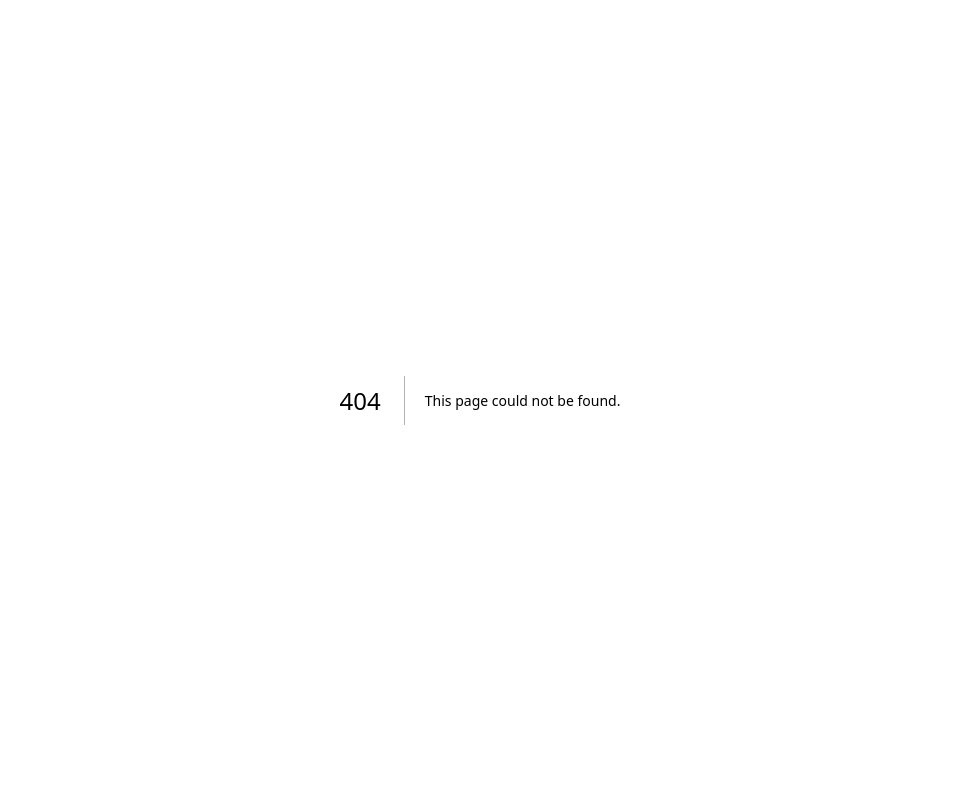
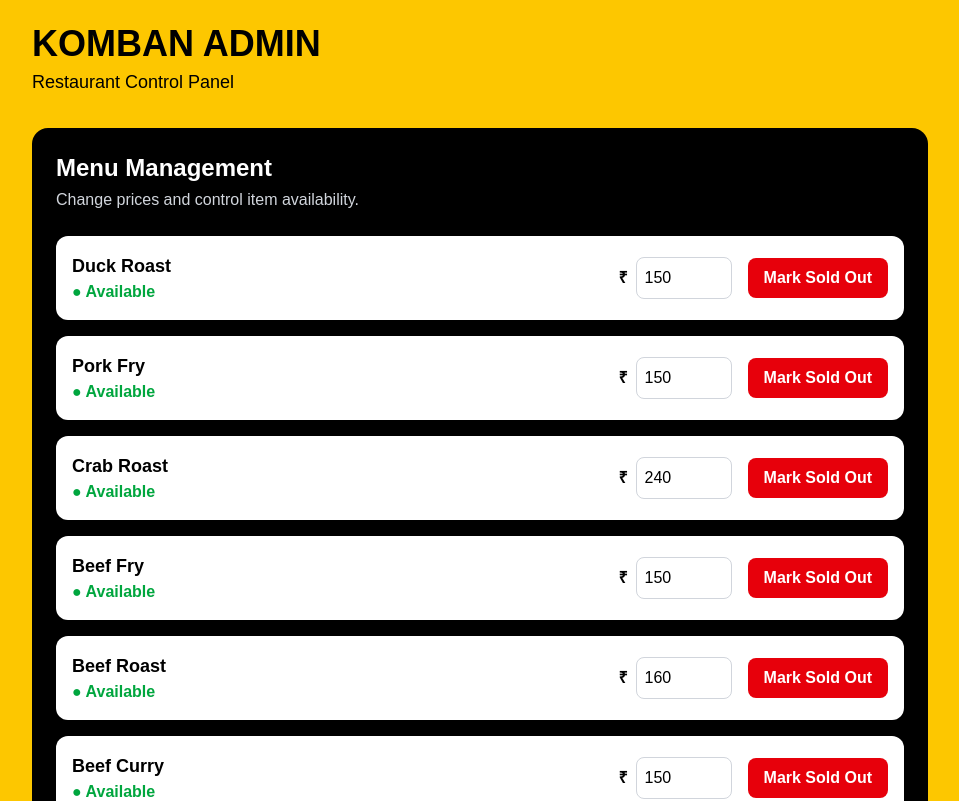
Before and after one commit to kadamkodekombanshapp-collab/-komban-ordering, a Next.js app in the folder app/: page /admin in a window 1280 px wide. Before the commit this address had no page. Shown: the top 801 px of the page, without its empty margins (160-1119 px from the left). Built offline with nearby package versions, Linux system fonts and the light colour scheme; no server answers.

Commit message:
Add Supabase menu availability and ordering updates

```diff
--- /dev/null
+++ b/app/app/admin/page.tsx
@@ -0,0 +1,141 @@
+"use client";
+
+import { useEffect, useState } from "react";
+import { supabase } from "../../lib/supabase";
+
+type MenuItem = {
+  name: string;
+  price: number;
+  available: boolean;
+};
+
+const initialMenu: MenuItem[] = [
+  { name: "Duck Roast", price: 150, available: true },
+  { name: "Pork Fry", price: 150, available: true },
+  { name: "Crab Roast", price: 240, available: true },
+  { name: "Beef Fry", price: 150, available: true },
+  { name: "Beef Roast", price: 160, available: true },
+  { name: "Beef Curry", price: 150, available: true },
+  { name: "Botti Fry", price: 70, available: true },
+  { name: "Naadan Kozhi", price: 150, available: true },
+  { name: "Chicken Curry", price: 120, available: true },
+  { name: "Chicken Roast", price: 140, available: true },
+  { name: "Chicken Fry", price: 150, available: true },
+  { name: "Chicken 65", price: 160, available: true },
+];
+
+export default function AdminPage() {
+  const [menu, setMenu] = useState(initialMenu);
+  useEffect(() => {
+  const savedMenu = localStorage.getItem("kombanMenu");
+
+  if (savedMenu) {
+    try {
+      setMenu(JSON.parse(savedMenu));
+    } catch {
+      console.error("Could not load saved menu");
+    }
+  }
+}, []);
+
+useEffect(() => {
+  localStorage.setItem("kombanMenu", JSON.stringify(menu));
+}, [menu]);
+
+  const changePrice = (index: number, price: number) => {
+    setMenu((current) =>
+      current.map((item, i) =>
+        i === index ? { ...item, price } : item
+      )
+    );
+  };
+
+  const toggleAvailability = async (index: number) => {
+  const item = menu[index];
+  const newAvailability = !item.available;
+
+  const { error } = await supabase
+    .from("menu_items")
+    .update({ available: newAvailability })
+    .eq("name", item.name);
+
+  if (error) {
+    console.error("Supabase update failed:", error);
+    alert("Could not update item. Please try again.");
+    return;
+  }
+
+  setMenu((current) =>
+    current.map((menuItem, i) =>
+      i === index
+        ? { ...menuItem, available: newAvailability }
+        : menuItem
+    )
+  );
+};
+  return (
+    <main className="min-h-screen bg-yellow-400 p-6 text-black">
+      <div className="mx-auto max-w-4xl">
+        <h1 className="text-4xl font-black">KOMBAN ADMIN</h1>
+        <p className="mt-1 text-lg">Restaurant Control Panel</p>
+
+        <div className="mt-8 rounded-2xl bg-black p-6 text-white">
+          <h2 className="text-2xl font-bold">Menu Management</h2>
+          <p className="mt-1 text-gray-300">
+            Change prices and control item availability.
+          </p>
+
+          <div className="mt-6 space-y-4">
+            {menu.map((item, index) => (
+              <div
+                key={item.name}
+                className="rounded-xl bg-white p-4 text-black"
+              >
+                <div className="flex flex-wrap items-center gap-4">
+                  <div className="min-w-48 flex-1">
+                    <h3 className="text-lg font-bold">{item.name}</h3>
+
+                    <p
+                      className={
+                        item.available
+                          ? "font-semibold text-green-600"
+                          : "font-semibold text-red-600"
+                      }
+                    >
+                      {item.available ? "● Available" : "● Sold Out"}
+                    </p>
+                  </div>
+
+                  <div className="flex items-center gap-2">
+                    <span className="font-bold">₹</span>
+
+                    <input
+                      type="number"
+                      min="0"
+                      value={item.price}
+                      onChange={(e) =>
+                        changePrice(index, Number(e.target.value))
+                      }
+                      className="w-24 rounded-lg border border-gray-300 p-2"
+                    />
+                  </div>
+
+                  <button
+                    onClick={() => toggleAvailability(index)}
+                    className={
+                      item.available
+                        ? "rounded-lg bg-red-600 px-4 py-2 font-bold text-white"
+                        : "rounded-lg bg-green-600 px-4 py-2 font-bold text-white"
+                    }
+                  >
+                    {item.available ? "Mark Sold Out" : "Make Available"}
+                  </button>
+                </div>
+              </div>
+            ))}
+          </div>
+        </div>
+      </div>
+    </main>
+  );
+}
--- a/app/app/page.tsx
+++ b/app/app/page.tsx
@@ -1,6 +1,7 @@
 "use client";
 
 import { useEffect, useState } from "react";
+import { supabase } from "../lib/supabase";
 
 type MenuItem = {
   name: string;
@@ -35,6 +36,32 @@ const menu: MenuItem[] = [
 
   export default function Home() {
   const [table, setTable] = useState("");
+ const [liveMenu, setLiveMenu] = useState<MenuItem[]>([]);
+
+useEffect(() => {
+  const loadMenu = async () => {
+    const { data, error } = await supabase
+      .from("menu_items")
+      .select("name, price, category, available");
+
+    if (error) {
+      console.error("Could not load menu:", error);
+      return;
+    }
+
+    setLiveMenu(
+      (data ?? [])
+        .filter((item) => item.available !== false)
+        .map((item) => ({
+          name: item.name,
+          price: item.price,
+          category: item.category,
+        }))
+    );
+  };
+
+  loadMenu();
+}, []);
 
 useEffect(() => {
   const params = new URLSearchParams(window.location.search);
@@ -89,7 +116,11 @@ useEffect(() => {
     );
   };
 
-  const categories = [...new Set(menu.map((item) => item.category))];
+  const categoryOrder = ["Specials", "Seafood", "Beef", "Chicken", "Sides", "Egg"];
+
+const categories = categoryOrder.filter((category) =>
+  liveMenu.some((item) => item.category === category)
+);
 
   return (
     <main className="min-h-screen bg-[#fffaf0] text-black">
@@ -116,15 +147,21 @@ useEffect(() => {
           Select your dishes and send your order directly through WhatsApp.
         </p>
 
-        {categories.map((category) => (
+        {categories
+  .filter((category) =>
+    liveMenu.some(
+      (item) => item.category === category && item.available !== false
+    )
+  )
+  .map((category) => (
           <div key={category} className="mb-10">
             <h3 className="mb-4 border-b-2 border-orange-400 pb-2 text-2xl font-bold">
               {category}
             </h3>
 
             <div className="grid gap-4 md:grid-cols-2">
-              {menu
-                .filter((item) => item.category === category)
+              {liveMenu
+                .filter((item) => item.category === category && item.available !== false)
                 .map((item) => {
                   const quantity = cart[item.name] || 0;
 
--- /dev/null
+++ b/app/lib/supabase.ts
@@ -0,0 +1,6 @@
+import { createClient } from "@supabase/supabase-js";
+
+const supabaseUrl = process.env.NEXT_PUBLIC_SUPABASE_URL!;
+const supabaseKey = process.env.NEXT_PUBLIC_SUPABASE_PUBLISHABLE_KEY!;
+
+export const supabase = createClient(supabaseUrl, supabaseKey);
--- a/app/package.json
+++ b/app/package.json
@@ -9,6 +9,7 @@
     "lint": "eslint"
   },
   "dependencies": {
+    "@supabase/supabase-js": "^2.111.0",
     "next": "16.2.12",
     "react": "19.2.4",
     "react-dom": "19.2.4"
```
Also changed, not shown: 1 other file (tests, documents, lock files or other folders).
